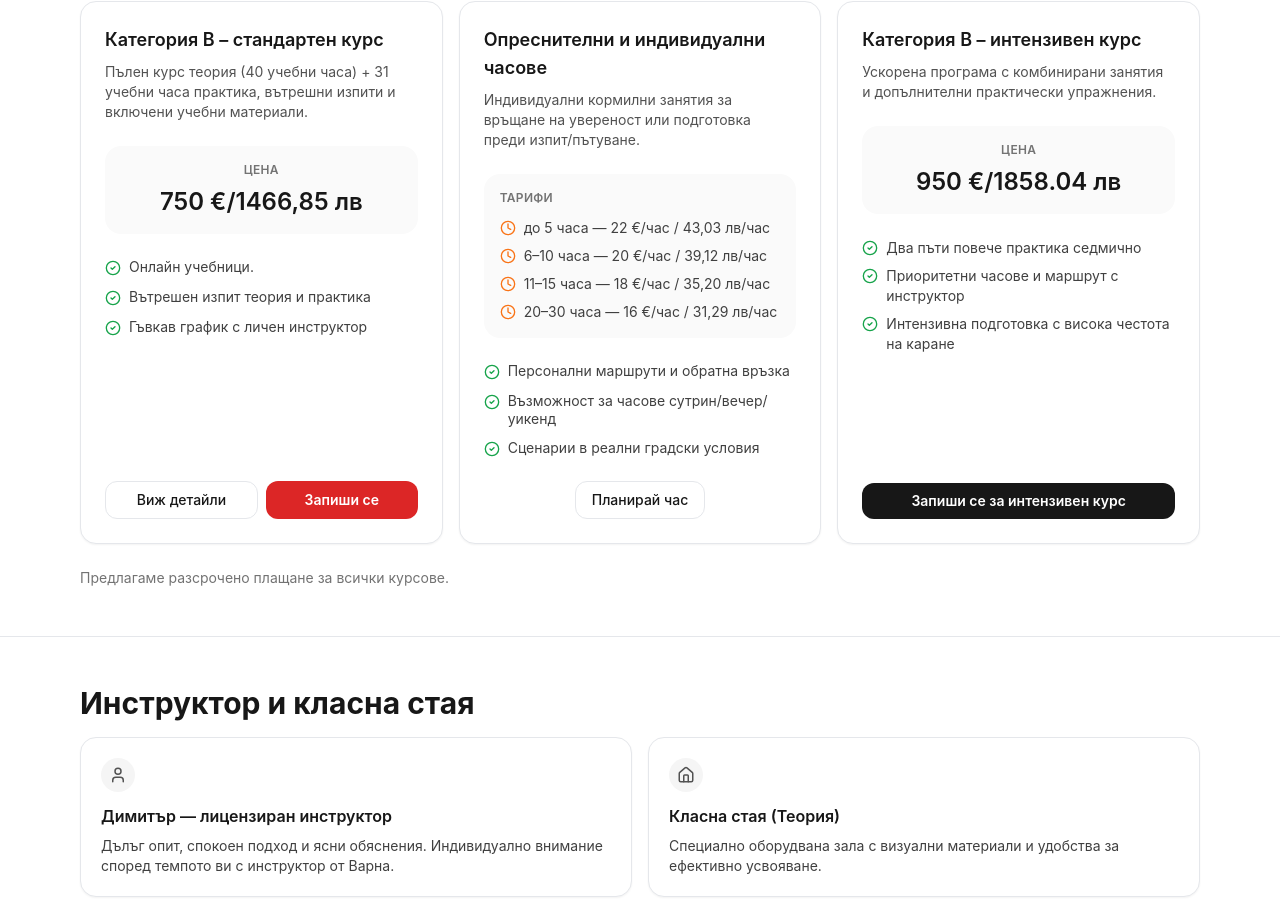
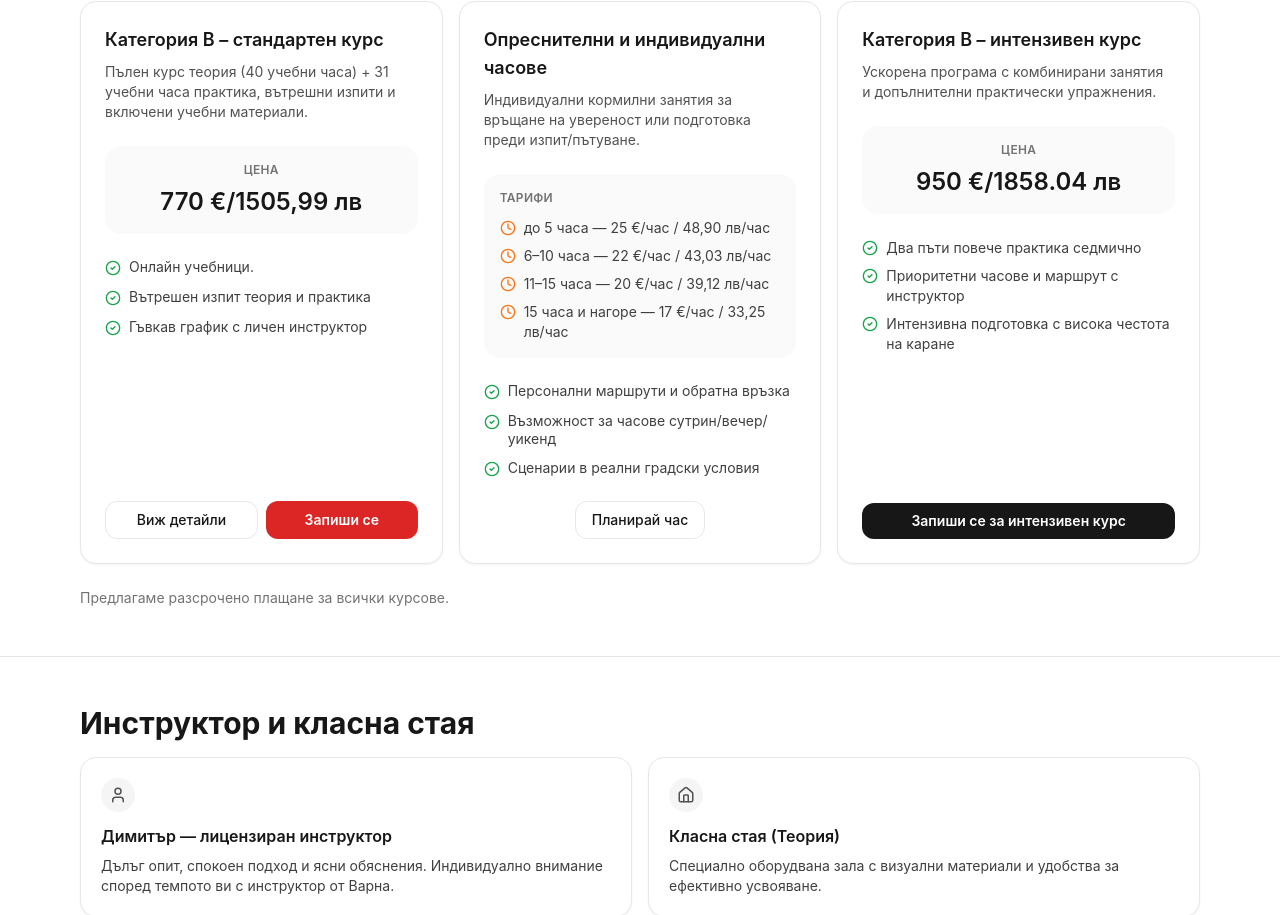
Before and after one commit to adangelov/codex, a React (Vite) app: page / in a window 1280 px wide. Shown: the part 1707-2622 px from the top of the page. Built offline with nearby package versions, Linux system fonts and the light colour scheme.

Commit message:
Update pricing, address, and bump site version

```diff
--- a/src/i18n.ts
+++ b/src/i18n.ts
@@ -1,4 +1,4 @@
-export const VERSION = 14;
+export const VERSION = 15;
 
 export type Lang = 'bg' | 'en' | 'ru';
 
@@ -34,7 +34,7 @@ export const i18n = {
     bStandard: 'Категория B – стандартен курс',
     bStandardDesc:
       'Пълен курс теория (40 учебни часа) + 31 учебни часа практика, вътрешни изпити и включени учебни материали.',
-    bStandardPrice: '750 €/1466,85 лв',
+    bStandardPrice: '770 €/1505,99 лв',
     bStandardHighlights: [
       'Онлайн учебници.',
       'Вътрешен изпит теория и практика',
@@ -112,7 +112,7 @@ export const i18n = {
     contacts: 'Контакти',
     mapTitle: 'Карта: Автошкола Руми',
     hours: 'Пн–Пт 09:00–19:00, Сб 10:00–15:00',
-    mapAddress: 'ж.к. Победа, "ул. Орех" 2, 9009, Варна',
+    mapAddress: 'ж.к. Победа, "ул. Орех" 12, 9009, Варна',
     formTitle: 'Записване за курс',
     formName: 'Име и фамилия',
     formPhone: 'Телефон',
@@ -159,10 +159,10 @@ export const i18n = {
     chooseDateRefresh: 'Избери дата за опреснителни',
     priceTitle: 'Цени — опреснителни/индивидуални',
     prices: [
-      'до 5 часа — 22 €/час / 43,03 лв/час',
-      '6–10 часа — 20 €/час / 39,12 лв/час',
-      '11–15 часа — 18 €/час / 35,20 лв/час',
-      '20–30 часа — 16 €/час / 31,29 лв/час'
+      'до 5 часа — 25 €/час / 48,90 лв/час',
+      '6–10 часа — 22 €/час / 43,03 лв/час',
+      '11–15 часа — 20 €/час / 39,12 лв/час',
+      '15 часа и нагоре — 17 €/час / 33,25 лв/час'
     ],
     perHour: 'лв/час',
     footer: {
@@ -210,7 +210,7 @@ export const i18n = {
     bStandard: 'Category B – standard course',
     bStandardDesc:
       'Complete theory + 31 driving lessons, internal exams and learning materials included.',
-    bStandardPrice: '750 €/1466,85 лв',
+    bStandardPrice: '770 €/1505,99 лв',
     bStandardHighlights: [
       'Course books + online prep tools',
       'Internal theory & driving mock exams',
@@ -385,7 +385,7 @@ export const i18n = {
     bStandard: 'Категория B – стандартный курс',
     bStandardDesc:
       'Полный курс: теория + 31 урок практики, внутренние экзамены и включённые учебные материалы.',
-    bStandardPrice: '750 €/1466,85 лв',
+    bStandardPrice: '770 €/1505,99 лв',
     bStandardHighlights: [
       'Учебники и онлайн-подготовка',
       'Внутренние экзамены теория и практика',
@@ -462,7 +462,7 @@ export const i18n = {
     contacts: 'Контакты',
     mapTitle: 'Карта: Автошкола Руми',
     hours: 'Пн–Пт 09:00–19:00, Сб 10:00–15:00',
-    mapAddress: 'ж.к. Победа, ул. «Орех» 2, 9009, Варна',
+    mapAddress: 'ж.к. Победа, ул. «Орех» 12, 9009, Варна',
     formTitle: 'Запись на курс',
     formName: 'Имя и фамилия',
     formPhone: 'Телефон',
@@ -509,10 +509,10 @@ export const i18n = {
     chooseDateRefresh: 'Выберите дату для повторных',
     priceTitle: 'Цены — повторные/индивидуальные',
     prices: [
-      'до 5 часов — 22 €/час / 43,03 лв/час',
-      '6–10 часов — 20 €/час / 39,12 лв/час',
-      '11–15 часов — 18 €/час / 35,20 лв/час',
-      '20–30 часов — 16 €/час / 31,29 лв/час'
+      'до 5 часов — 25 €/час / 48,90 лв/час',
+      '6–10 часов — 22 €/час / 43,03 лв/час',
+      '11–15 часов — 20 €/час / 39,12 лв/час',
+      '15 часов и больше — 17 €/час / 33,25 лв/час'
     ],
     perHour: 'лв/час',
     footer: {
--- a/src/siteVersion.ts
+++ b/src/siteVersion.ts
@@ -1 +1 @@
-export const SITE_VERSION = 'v1.0.72';
+export const SITE_VERSION = 'v1.0.73';
```
